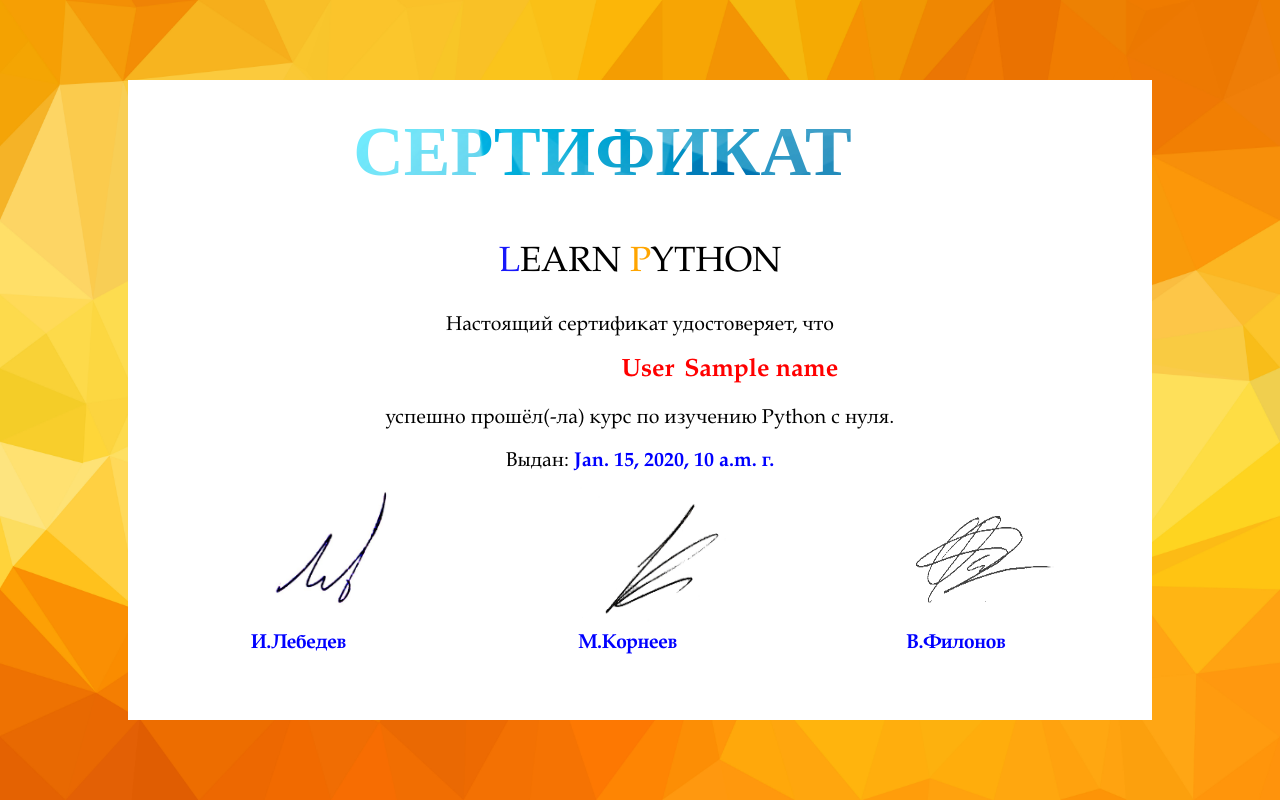
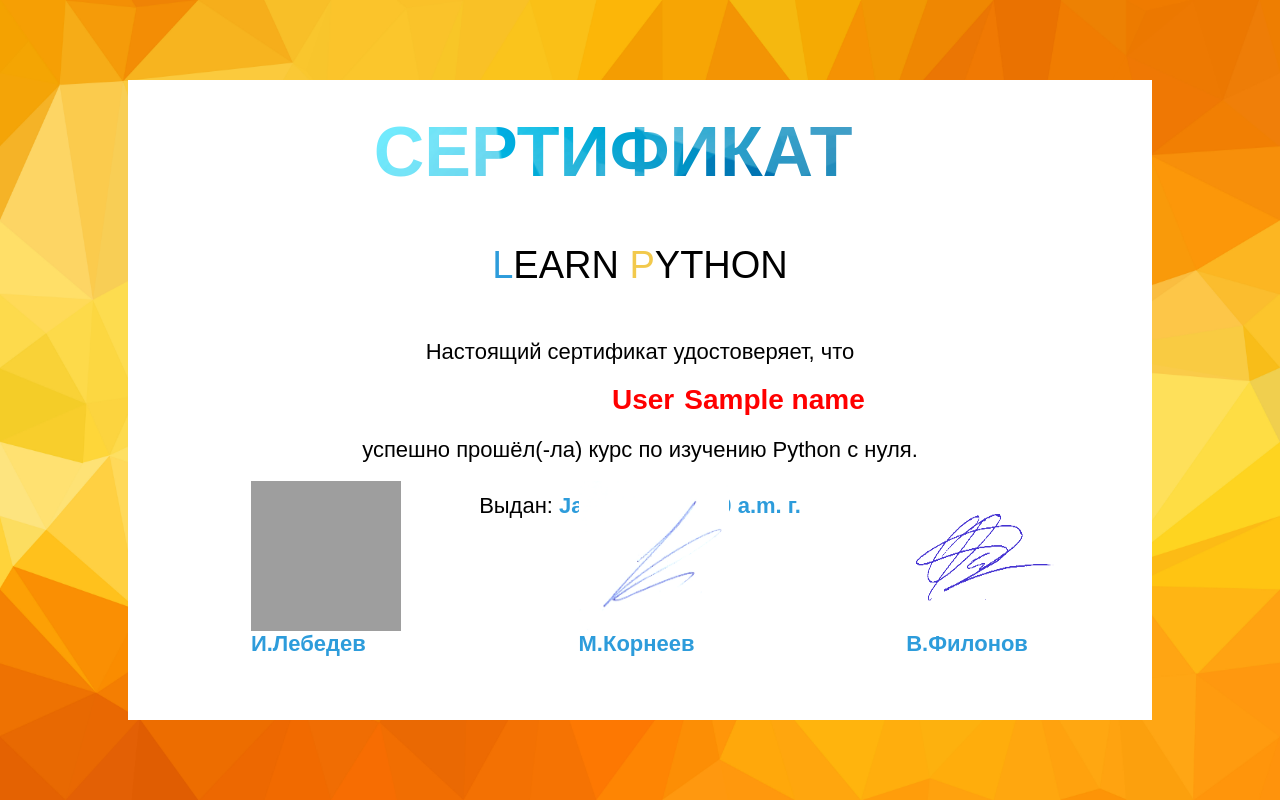
Before and after one commit to sergiishevchenko/pdf-converter, a Django app: template converter/templates/diploma.html in a window 1280 px wide. Run offline with Django 3.2, Linux system fonts and the light colour scheme; the template is opened without the code that fills it: most values are stand-ins (such as "Sample title", 1, 10 or a date in 2020).

Commit message:
fixed signatures

```diff
--- a/converter/templates/diploma.html
+++ b/converter/templates/diploma.html
@@ -7,6 +7,8 @@
     <!-- Bootstrap CSS -->
     <link rel="stylesheet" href="https://cdnjs.cloudflare.com/ajax/libs/font-awesome/4.7.0/css/font-awesome.min.css">
     <link href="http://127.0.0.1:8000/static/css/style.css" rel="stylesheet">
+    <link href="https://fonts.googleapis.com/css?family=Rubik&display=swap" rel="stylesheet">
+    <link href="https://fonts.googleapis.com/css?family=Fira+Code&display=swap" rel="stylesheet">
     <title>Diploma</title>
     </head>
     <body>
@@ -14,17 +16,17 @@
             <div class="container">
                 <div style="height: 5%;"></div>
                 <div class="diploma-title">СЕРТИФИКАТ</div>
-                <div class="diploma-header"><span style="color:rgb(24, 24, 250);">L</span>EARN <span style="color: orange">P</span>YTHON</div>
-                <div class="diploma-text" style="margin-top: 30px">Настоящий сертификат удостоверяет, что</div>
+                <div class="diploma-header"><span style="color:#2d9cdb;">L</span>EARN <span style="color:#f2c94c">P</span>YTHON</div>
+                <div class="diploma-text" style="margin-top: 5%">Настоящий сертификат удостоверяет, что</div>
                 <div class="diploma-block">
                     <div class="diploma-block__item" style="text-align: right">{{ surname }}</div>
                     <div class="diploma-block__item" style="text-align: left; padding-left: 10px;">{{ name }}</div>
                 </div>
                 <div class="diploma-text">успешно прошёл(-ла) курс по изучению Python с нуля.</div>
-                <div class="diploma-text">Выдан: <span style="color:blue; font-weight: 600;">{{ date }} г.<span></div>
+                <div class="diploma-text" style='margin-top: 3%'>Выдан: <span style="color:#2d9cdb; font-weight: 600;">{{ date }} г.<span></div>
                 <div class="diploma-signatures">
                     <div class="diploma-signatures__item">
-                        <img src="http://127.0.0.1:8000/static/img/Лебедев.jpg" style="width: 150px; height: 150px;">
+                        <img src="http://127.0.0.1:8000/static/img/Лебедев.png" style="width: 150px; height: 150px;">
                         <div class="diploma-signatures__item-text">И.Лебедев</div>
                     </div>
                     <div class="diploma-signatures__item">
```
Also changed, not shown: converter/static/css/style.css (+1 -1 lines), converter/static/img/Корнеев.png, converter/static/img/Лебедев.jpg (deleted), converter/static/img/Филонов.png.
